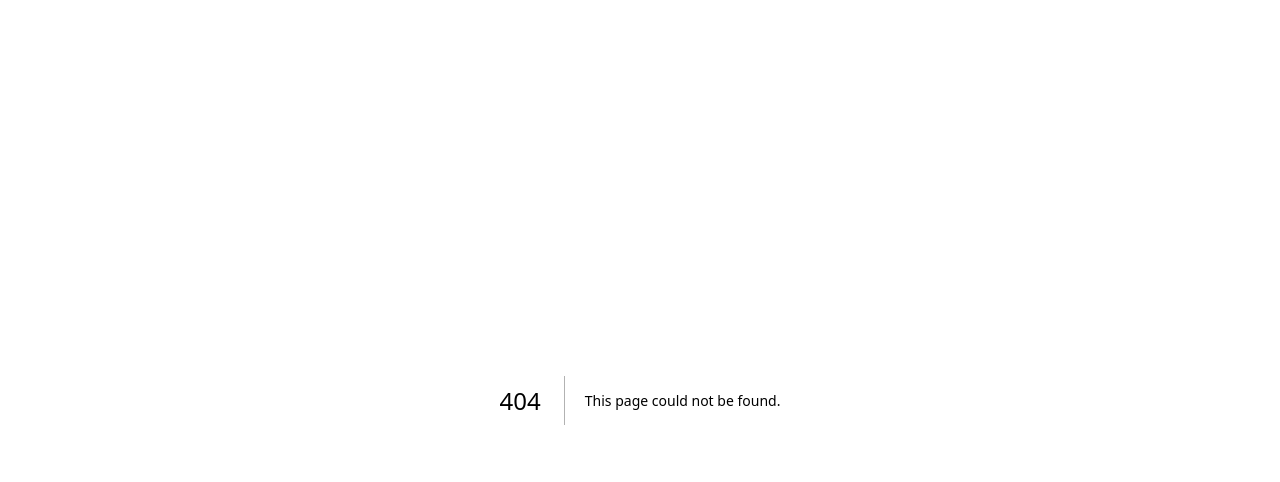
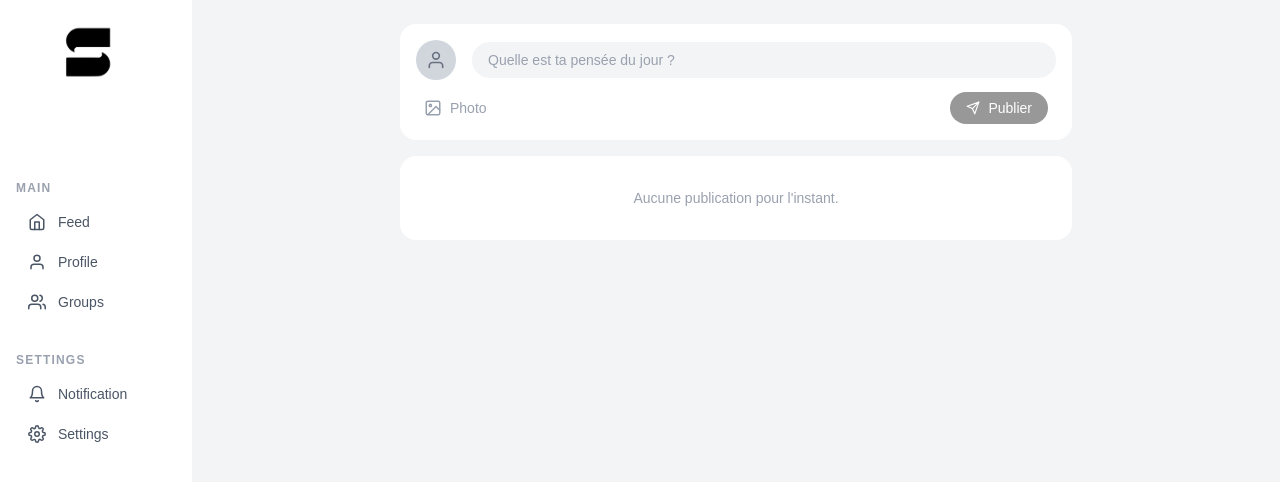
Before and after one commit to mchamakh/social-network, a Next.js app in the folder frontend/: page /feed in a window 1280 px wide. Before the commit this address had no page. Shown: the top 482 px of the page. Built offline with nearby package versions, Linux system fonts and the light colour scheme.

Commit message:
first version, sidebar menu & card for post

```diff
--- /dev/null
+++ b/frontend/app/feed/page.tsx
@@ -0,0 +1,136 @@
+"use client";
+import Sidebar from "@/components/Sidebar";
+import { FiUser, FiMessageCircle, FiHeart, FiImage, FiSend } from "react-icons/fi";
+import { useState } from "react";
+
+type Post = {
+  id: string;
+  author: string;
+  handle: string;
+  date: string;
+  content: string;
+  image_url?: string;
+  likes: number;
+  comments: number;
+  liked: boolean;
+};
+
+export default function Feed() {
+  const [posts, setPosts] = useState<Post[]>([]);
+  const [newPost, setNewPost] = useState("");
+
+  const toggleLike = (id: string) => {
+    setPosts((prev) =>
+      prev.map((p) =>
+        p.id === id
+          ? { ...p, liked: !p.liked, likes: p.liked ? p.likes - 1 : p.likes + 1 }
+          : p
+      )
+    );
+  };
+
+  const handlePost = () => {
+    if (!newPost.trim()) return;
+    // TODO: call POST /api/posts
+    setNewPost("");
+  };
+
+  return (
+    <div className="flex min-h-screen bg-gray-100">
+      <div className="relative sticky top-0 h-screen">
+        <img src="/logo.png" alt="logo" className="absolute top-6 left-15 h-14 w-auto z-10" />
+        <Sidebar />
+      </div>
+
+      <div className="flex flex-col flex-1 px-3 pt-0">
+        {/* Composer */}
+        <div className="sticky top-0 z-10 bg-gray-100 pt-6 pb-4 px-8">
+          <div className="max-w-2xl mx-auto w-full">
+            <div className="bg-white rounded-2xl p-4 flex flex-col gap-3">
+              <div className="flex items-center gap-4">
+                <div className="h-10 w-10 rounded-full bg-gray-300 flex items-center justify-center flex-shrink-0">
+                  <FiUser size={20} className="text-gray-500" />
+                </div>
+                <input
+                  type="text"
+                  value={newPost}
+                  onChange={(e) => setNewPost(e.target.value)}
+                  onKeyDown={(e) => e.key === "Enter" && handlePost()}
+                  placeholder="Quelle est ta pensée du jour ?"
+                  className="flex-1 bg-gray-100 rounded-full px-4 py-2 text-sm text-black outline-none placeholder-gray-400"
+                />
+              </div>
+              <div className="flex items-center justify-between px-2">
+                <button className="flex items-center gap-2 text-gray-400 hover:text-black transition-colors text-sm">
+                  <FiImage size={18} />
+                  <span>Photo</span>
+                </button>
+                <button
+                  onClick={handlePost}
+                  disabled={!newPost.trim()}
+                  className="flex items-center gap-2 bg-black text-white px-4 py-1.5 rounded-full text-sm font-medium hover:bg-zinc-800 transition-colors disabled:opacity-40 disabled:cursor-not-allowed"
+                >
+                  <FiSend size={14} />
+                  Publier
+                </button>
+              </div>
+            </div>
+          </div>
+        </div>
+
+        {/* Feed */}
+        <div className="px-8 pb-8">
+          <div className="max-w-2xl mx-auto w-full flex flex-col gap-4">
+            {posts.length === 0 ? (
+              <div className="bg-white rounded-2xl p-8 text-center text-gray-400 text-sm">
+                Aucune publication pour l'instant.
+              </div>
+            ) : (
+              posts.map((post) => (
+                <div key={post.id} className="bg-white rounded-2xl p-4 flex flex-col gap-3">
+                  <div className="flex items-center gap-3">
+                    <div className="h-10 w-10 rounded-full bg-gray-300 flex items-center justify-center flex-shrink-0">
+                      <FiUser size={20} className="text-gray-500" />
+                    </div>
+                    <div>
+                      <p className="text-sm font-bold text-black">{post.author}</p>
+                      <p className="text-xs text-gray-400">
+                        {post.handle} · {post.date}
+                      </p>
+                    </div>
+                  </div>
+
+                  <p className="text-sm text-black">{post.content}</p>
+
+                  {post.image_url && (
+                    <img
+                      src={post.image_url}
+                      alt=""
+                      className="w-full rounded-xl object-cover max-h-64"
+                    />
+                  )}
+
+                  <div className="flex items-center gap-5 text-gray-400 text-sm mt-1">
+                    <button
+                      onClick={() => toggleLike(post.id)}
+                      className={`flex items-center gap-1.5 transition-colors ${
+                        post.liked ? "text-red-500" : "hover:text-red-400"
+                      }`}
+                    >
+                      <FiHeart size={17} fill={post.liked ? "currentColor" : "none"} />
+                      <span>{post.likes}</span>
+                    </button>
+                    <button className="flex items-center gap-1.5 hover:text-black transition-colors">
+                      <FiMessageCircle size={17} />
+                      <span>{post.comments}</span>
+                    </button>
+                  </div>
+                </div>
+              ))
+            )}
+          </div>
+        </div>
+      </div>
+    </div>
+  );
+}
```
